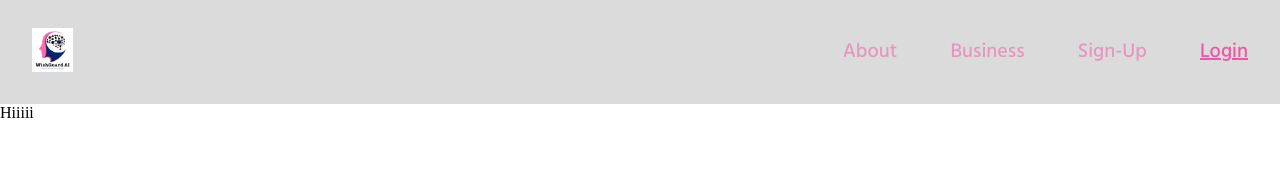
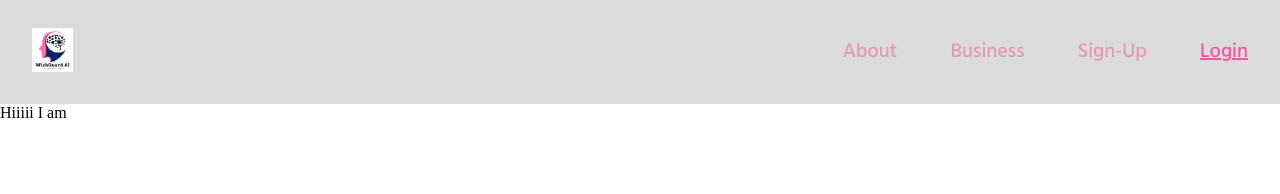
Before and after one commit to AD9-1/TiDB-frontend, a React (Create React App) app: page / in a window 1280 px wide. Both pictures are taken after a click on the element "Login". Shown: the top 194 px of the page. Built offline with nearby package versions, Linux system fonts and the light colour scheme; a web font is replaced by a local one.

Commit message:
initialized

```diff
--- a/src/components/Login/Login.jsx
+++ b/src/components/Login/Login.jsx
@@ -3,7 +3,7 @@ import React from 'react'
 const Login = () => {
   return (
     <div className='login'>
-      Hiiiii
+      Hiiiii I am
     </div>
   )
 }
```
